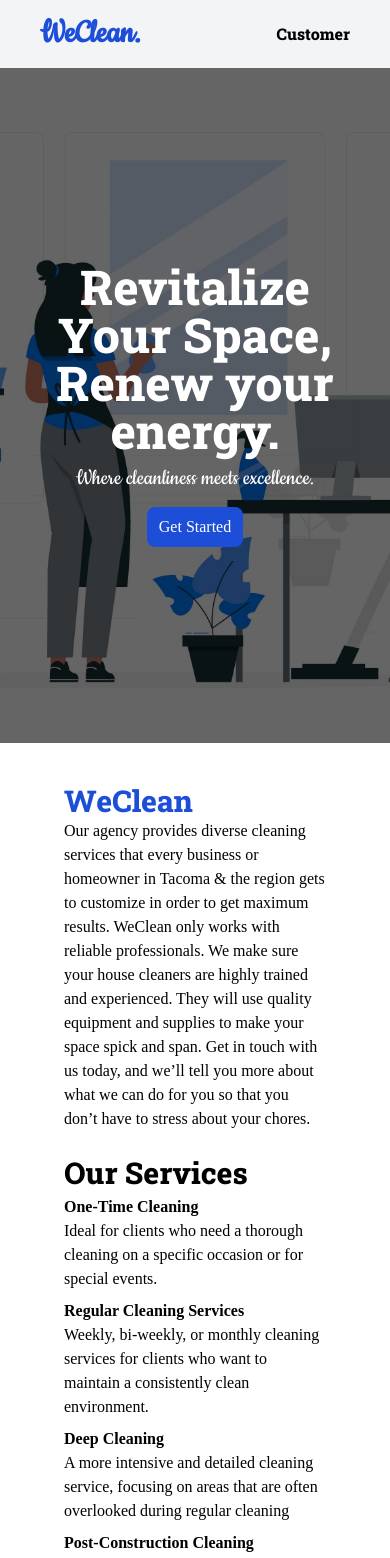
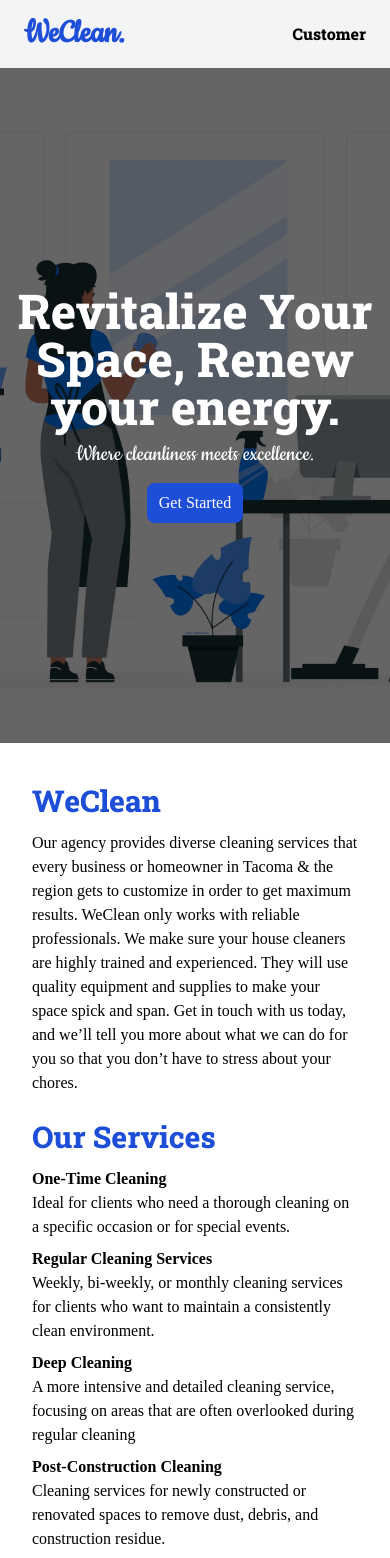
Before and after one commit to ayomikun-ade/weclean.ui, a React (Vite) app: page / in a window 390 px wide. Shown: the top 1558 px of the page. Built offline with nearby package versions, Linux system fonts and the light colour scheme.

Commit message:
responsive changes

```diff
--- a/src/pages/Home.jsx
+++ b/src/pages/Home.jsx
@@ -9,7 +9,7 @@ const Home = () => {
     //   </div>
     // </div>
     <>
-      <nav className="h-[8vh] px-10 bg-gray-100 flex items-center justify-between">
+      <nav className="h-[8vh] px-6 md:px-10 bg-gray-100 flex items-center justify-between">
         <div>
           <h2 className="text-blue-700 font-extrabold font-logo text-4xl">
             WeClean.
@@ -27,7 +27,7 @@ const Home = () => {
         </div>
       </nav>
       {/* <div className=" relative"> */}
-      <header className="px-8 bg-hero-pattern bg-cover bg-center bg-no-repeat h-[80vh] mb-0">
+      <header className="px-4 md:px-8 bg-hero-pattern bg-cover bg-center bg-no-repeat h-[80vh] mb-0">
         <div className="inset-6 flex flex-col h-full justify-center">
           <h3 className="shadow-sm text-5xl text-center font-hard text-white font-extrabold">
             Revitalize Your Space, Renew your energy.
@@ -45,9 +45,9 @@ const Home = () => {
         </div>
       </header>
       {/* </div> */}
-      <main className="px-16">
+      <main className="px-8 md:px-16">
         <div className="bg-white mt-1 mb-6 ">
-          <h3 className="text-blue-700 mt-10 font-hard text-3xl font-extrabold">
+          <h3 className="text-blue-700 mt-10 mb-3 font-hard text-3xl font-extrabold">
             WeClean
           </h3>
           <p className=" font-soft font-normal ">
@@ -62,7 +62,7 @@ const Home = () => {
           </p>
         </div>
         <div className="bg-white mb-12">
-          <h3 className="text-black mb-1 font-hard text-3xl font-extrabold">
+          <h3 className="text-blue-700 mb-3 font-hard text-3xl font-extrabold">
             Our Services
           </h3>
           <h4 className=" font-soft font-bold">One-Time Cleaning</h4>
```
